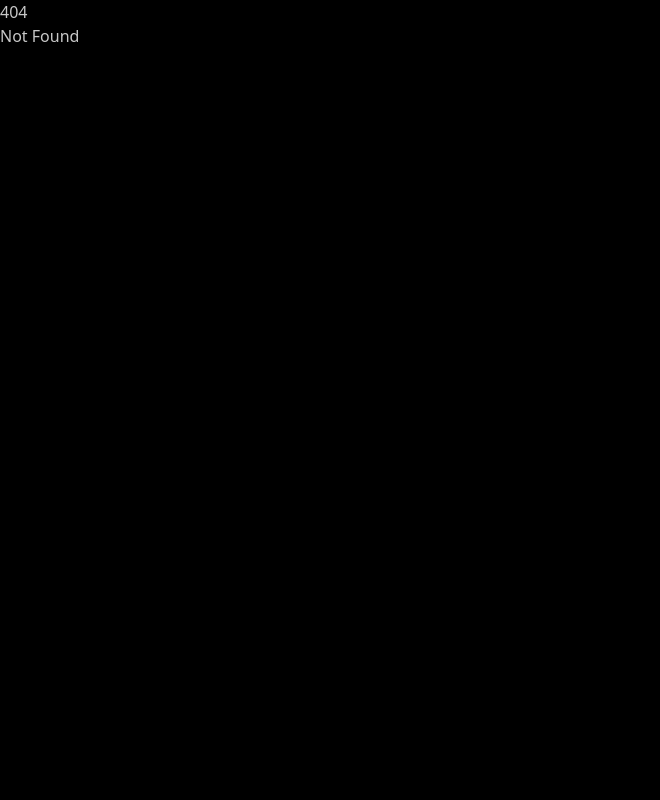
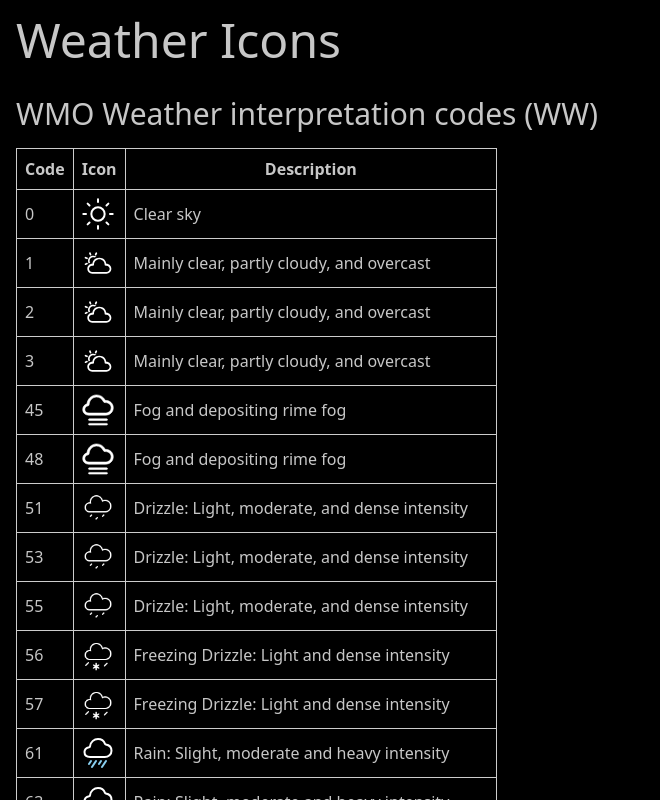
Before and after one commit to Berkanktk/Weatherly, a SvelteKit app: page /about in a window 1280 px wide. Before the commit this address had no page. Shown: the top 800 px of the page, without its empty margins (0-660 px from the left). Built offline with nearby package versions, Linux system fonts and the light colour scheme.

Commit message:
Added an about page

```diff
--- /dev/null
+++ b/src/routes/about/+page.svelte
@@ -0,0 +1,46 @@
+<script lang="ts">
+    import codeData from "$lib/codeData.json"
+</script>
+
+<div class="p-4">
+    <h1 class="text-5xl mb-8">Weather Icons</h1>
+
+    <h2 class="text-3xl mb-4">WMO Weather interpretation codes (WW)</h2>
+    <table>
+        <thead>
+            <tr>
+                <th>Code</th>
+                <th>Icon</th>
+                <th>Description</th>
+            </tr>
+        </thead>
+        <tbody>
+            {#each Object.entries(codeData) as [code, info]}
+                <tr>
+                    <td>{code}</td>
+                    <td
+                        ><img
+                            src={`/weather-icons/${info.icon}`}
+                            alt={info.description}
+                            width="32"
+                            height="32"
+                        /></td
+                    >
+                    <td>{info.description}</td>
+                </tr>
+            {/each}
+        </tbody>
+    </table>
+</div>
+
+<style>
+    table {
+        border-collapse: collapse;
+    }
+
+    th,
+    td {
+        border: 1px solid #ccc;
+        padding: 0.5rem;
+    }
+</style>
```
